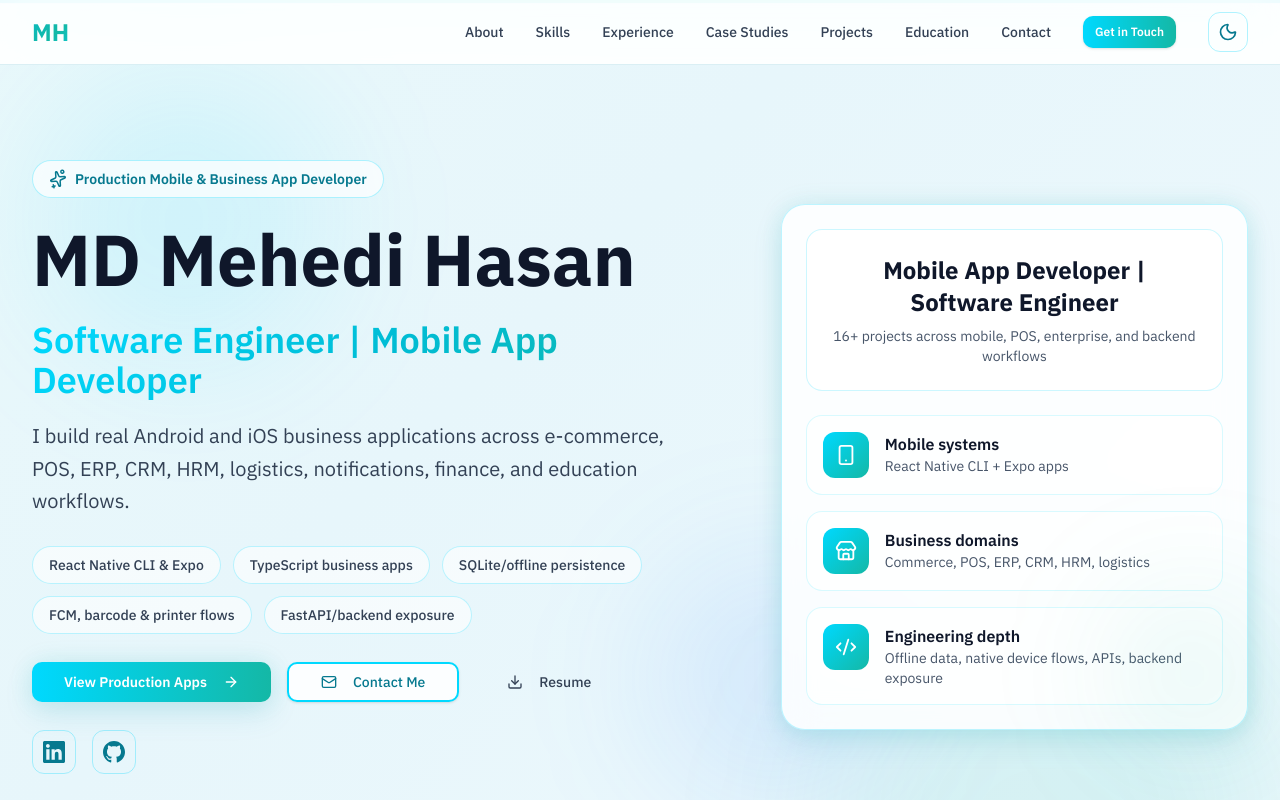
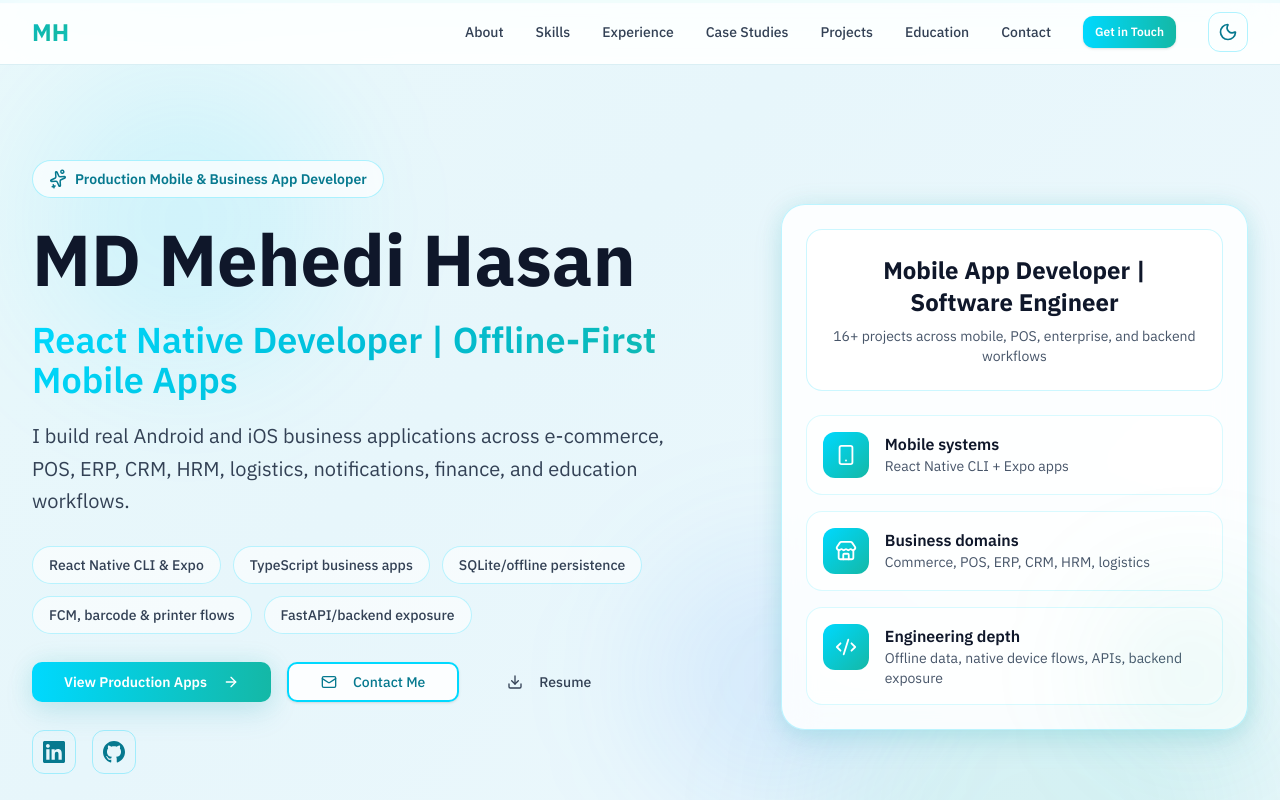
Before and after one commit to MHRimon44/protfolio-web, a Next.js app: page / in a window 1280 px wide. Shown: the top 800 px of the page. Built offline with nearby package versions, Linux system fonts and the light colour scheme.

Commit message:
fix: Header and linkedIn link fix

```diff
--- a/app/layout.tsx
+++ b/app/layout.tsx
@@ -13,7 +13,7 @@ export const metadata: Metadata = {
   authors: [
     {
       name: "MD Mehedi Hasan",
-      url: "https://www.linkedin.com/in/mehedi-hasan-7222122b2/",
+      url: "https://www.linkedin.com/in/hasanmehedi-dev/",
     },
   ],
   creator: "MD Mehedi Hasan",
--- a/data/portfolio.js
+++ b/data/portfolio.js
@@ -35,14 +35,14 @@ import fastApiImg from "@/assets/projectImage/fastApi.png";
 
 export const personalInfo = {
   name: "MD Mehedi Hasan",
-  title: "Software Engineer | Mobile App Developer",
+  title: "React Native Developer | Offline-First Mobile Apps",
   subtitle: "Production Mobile & Business App Developer",
   tagline:
     "I build real Android and iOS business applications across e-commerce, POS, ERP, CRM, HRM, logistics, notifications, finance, and education workflows.",
   location: "Dhaka, Bangladesh",
   email: "mehedihasanrimon01@gmail.com",
   phone: "+8801792085854",
-  linkedin: "https://www.linkedin.com/in/mehedi-hasan-7222122b2/",
+  linkedin: "https://www.linkedin.com/in/hasanmehedi-dev/",
   github: "https://github.com/MHRimon44",
   resumeUrl:
     "https://drive.google.com/file/d/1Y2GK4ffFKYBu5uagPl8AO3Y_0FYL9HZa/view?usp=drive_link",
```
